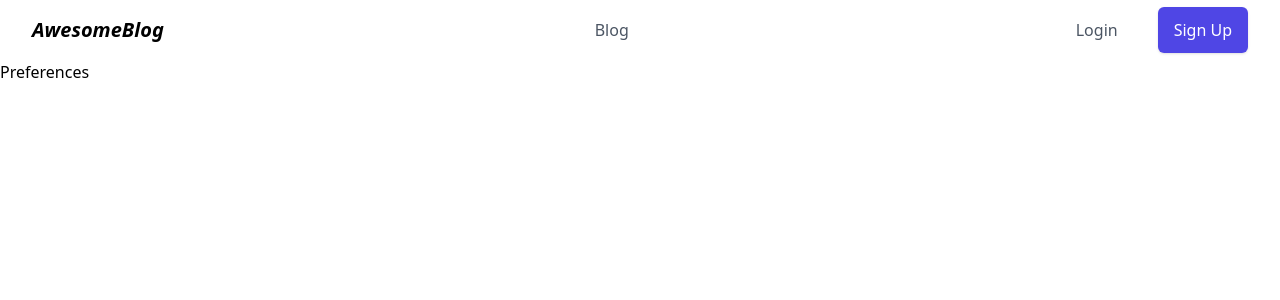
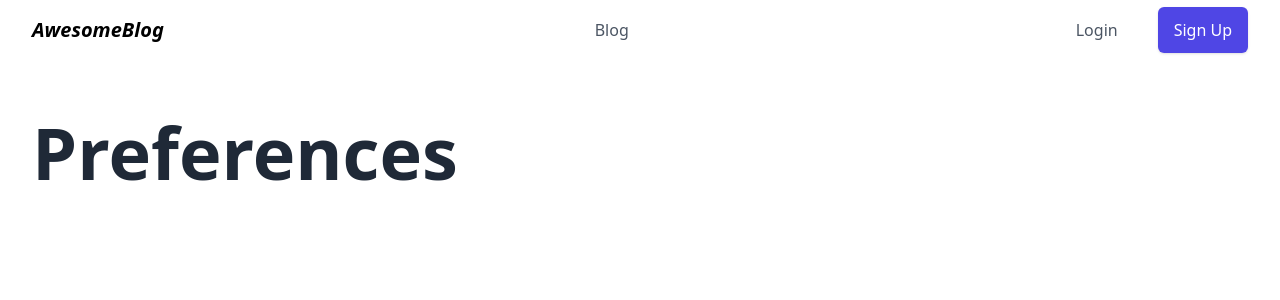
Before and after one commit to markoni10/blog, a React (Create React App) app in the folder client/: page /preferences in a window 1280 px wide. Shown: the top 300 px of the page. Built offline with nearby package versions, Linux system fonts and the light colour scheme.

Commit message:
Add page wrapper and title to each page

```diff
--- a/client/src/App.js
+++ b/client/src/App.js
@@ -12,7 +12,7 @@ function App() {
 	const [token, setToken] = useState();
 
 	return (
-		<main>
+		<>
 			<Header />
 			<Router>
 				<Routes>
@@ -23,7 +23,7 @@ function App() {
 					<Route exact path='/preferences' element={<Preferences token={token} />} />
 				</Routes>
 			</Router>
-		</main>
+		</>
 	);
 }
 
--- a/client/src/components/Blog.jsx
+++ b/client/src/components/Blog.jsx
@@ -2,6 +2,7 @@ import { useEffect, useState } from 'react';
 import BlogPost from './BlogPost';
 import PageTitle from './PageTitle';
 import { v4 as uuidv4 } from 'uuid';
+import PageWrapper from './PageWrapper';
 
 export default function Blog() {
 	const [posts, setPosts] = useState([]);
@@ -55,13 +56,13 @@ export default function Blog() {
 	];
 
 	return (
-		<main className='my-10 mx-auto p-4 max-w-screen-xl lg:px-8 grid gap-5'>
+		<PageWrapper>
 			<PageTitle title='Blog' desc='Blogs that are loved by the community. Updated every hour.' />
-			<div className='mt-12 grid gap-6 sm:grid-cols-2 lg:grid-cols-3'>
+			<div className='mt-12 grid gap-6 sm:grid-cols-2 md:grid-cols-3 xl:grid-cols-4'>
 				{(posts.length ? posts : emptyPosts).map(items => (
 					<BlogPost items={items} key={uuidv4()} />
 				))}
 			</div>
-		</main>
+		</PageWrapper>
 	);
 }
--- a/client/src/components/Header.jsx
+++ b/client/src/components/Header.jsx
@@ -6,7 +6,7 @@ function Header() {
 	const navigation = [{ title: 'Blog', path: '/blog' }];
 
 	return (
-		<nav className='bg-white w-full top-0 z-20 sticky'>
+		<header className='max-w-7xl mx-auto bg-white w-full top-0 z-20 sticky'>
 			<div className='items-center px-4 max-w-screen-xl mx-auto lg:flex lg:px-8'>
 				<div className='flex items-center justify-between py-3 lg:py-4 lg:block'>
 					<a href='/'>
@@ -61,7 +61,7 @@ function Header() {
 					</div>
 				</div>
 			</div>
-		</nav>
+		</header>
 	);
 }
 
--- a/client/src/components/Login.jsx
+++ b/client/src/components/Login.jsx
@@ -2,9 +2,13 @@ import React from 'react';
 import Input from './Input';
 import { FiMail } from 'react-icons/fi';
 import { FiLock } from 'react-icons/fi';
+import PageWrapper from './PageWrapper';
+import PageTitle from './PageTitle';
 
 function Login() {
 	return (
+		<PageWrapper>
+			<PageTitle title='Login' />
 			<article>
 				<div className='max-w-sm my-10 mx-auto p-4 xs:p-10 flex flex-col gap-4 xs:border-2 border-gray-100 rounded-md'>
 					<header>
@@ -26,6 +30,7 @@ function Login() {
 					</form>
 				</div>
 			</article>
+		</PageWrapper>
 	);
 }
 
--- /dev/null
+++ b/client/src/components/PageWrapper.jsx
@@ -0,0 +1,7 @@
+import React from 'react';
+
+function PageWrapper(props) {
+	return <main className='my-10 mx-auto p-4 max-w-7xl lg:px-8 grid gap-5'>{props.children}</main>;
+}
+
+export default PageWrapper;
--- a/client/src/components/Preferences.jsx
+++ b/client/src/components/Preferences.jsx
@@ -1,7 +1,13 @@
 import React from 'react';
+import PageTitle from './PageTitle';
+import PageWrapper from './PageWrapper';
 
 function Preferences() {
-	return <h1>Preferences</h1>;
+	return (
+		<PageWrapper>
+			<PageTitle title='Preferences' />
+		</PageWrapper>
+	);
 }
 
 export default Preferences;
```
Lines whose indentation alone changed are shown as unchanged.
